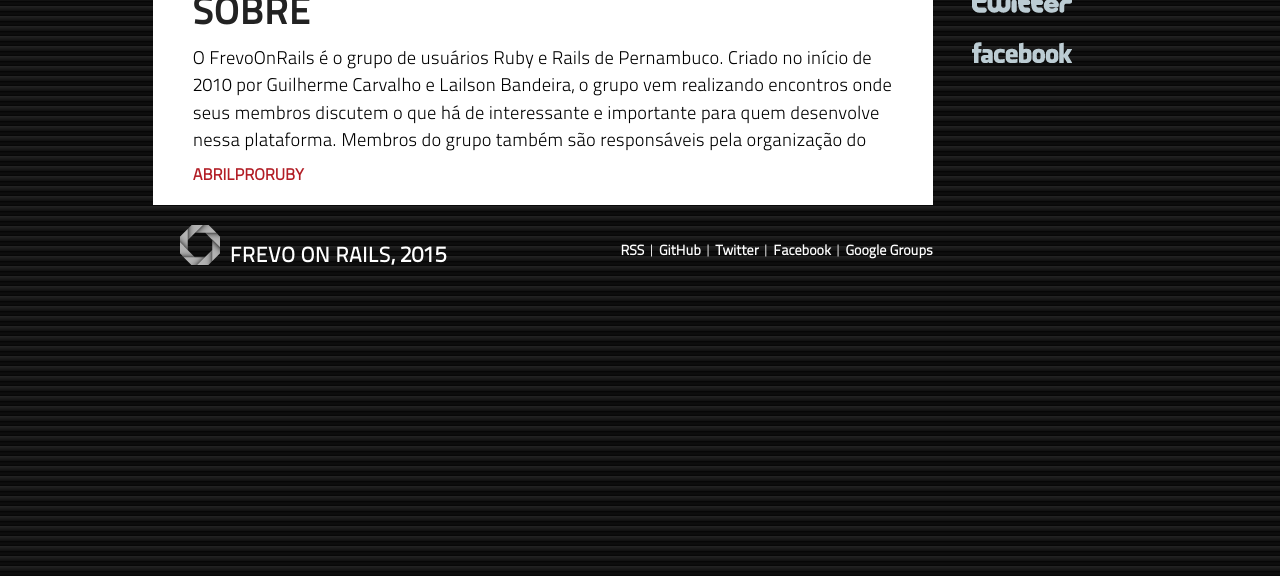
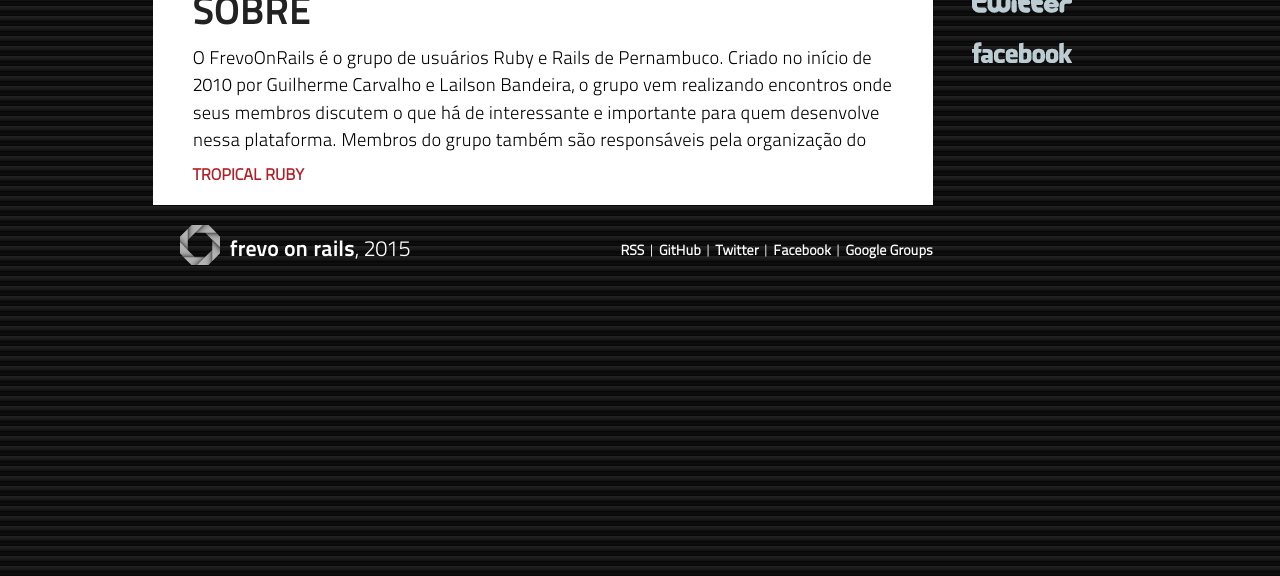
Before and after one commit to frevo-on-rails/frevo-on-rails.github.com, a Jekyll site: the page built from sobre.html, in a window 1280 px wide, cut to the strip 324-900 px from the top of the page. Built offline with Jekyll 4.4.1, drawn with Linux system fonts in a browser that asks for light colours; nearby versions of some CDN libraries.

Commit message:
Swap AbrilProRuby dead link for Tropical Ruby

```diff
--- a/sobre.html
+++ b/sobre.html
@@ -7,4 +7,7 @@
 
 O FrevoOnRails é o grupo de usuários Ruby e Rails de Pernambuco. Criado no início de 2010 por Guilherme Carvalho e Lailson Bandeira, o grupo vem realizando encontros onde seus membros discutem o que há de interessante e importante para quem desenvolve nessa plataforma.
 
-Membros do grupo também são responsáveis pela organização do <a href="http://abrilproruby.github.io/" title="AbrilProRuby" target="_blank">AbrilProRuby<a/>
+Membros do grupo também são responsáveis pela organização do
+<a href="http://tropicalrb.com" title="Tropical Ruby" target="_blank">
+  Tropical Ruby
+</a>
```
